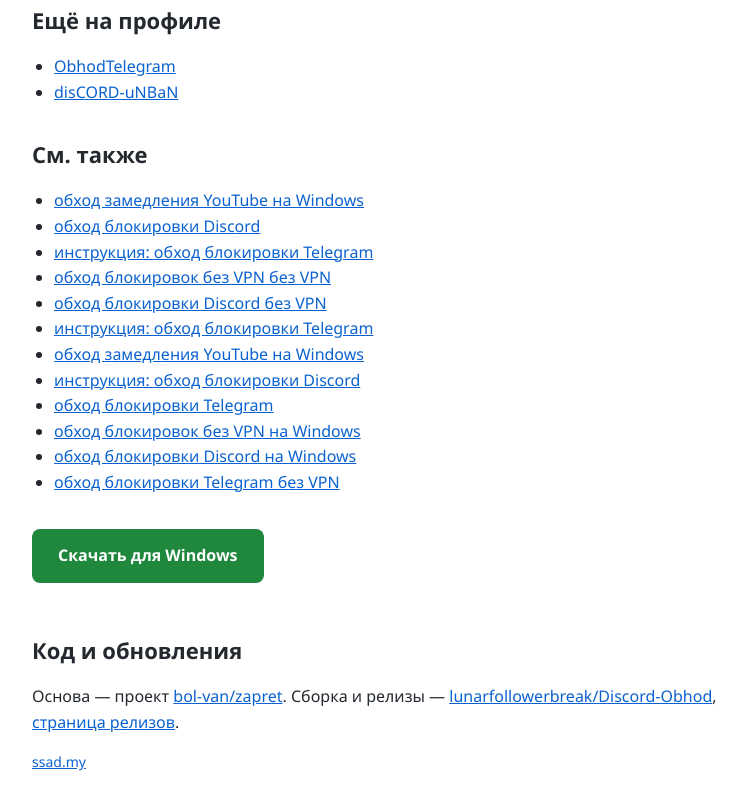
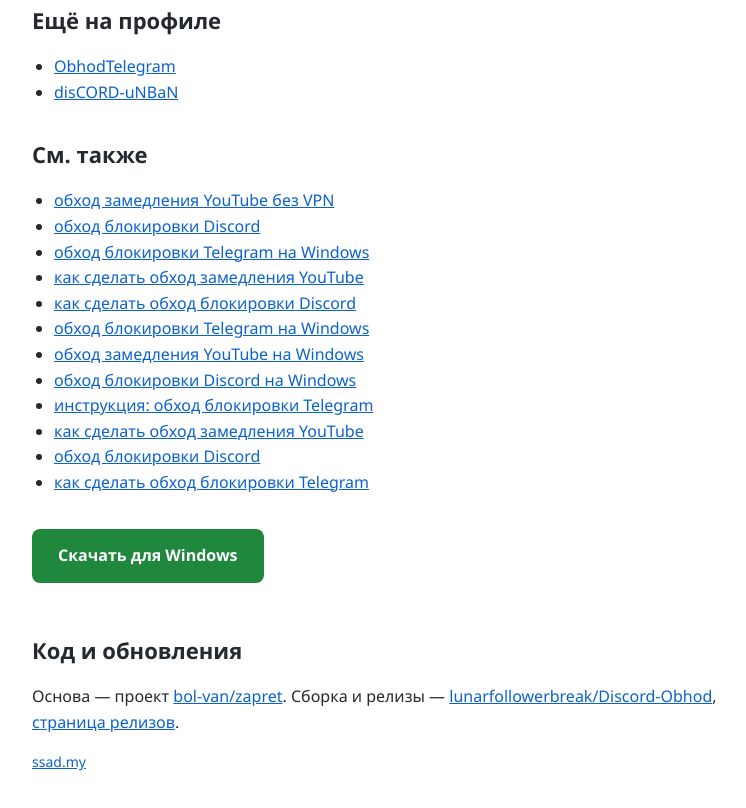
Before and after one commit to lunarfollowerbreak/Discord-Obhod, a plain HTML site: page docs/index.html in a window 1280 px wide. Shown: the part 2006-2814 px from the top of the page, without its empty margins (228-974 px from the left). Drawn offline with Linux system fonts and the light colour scheme.

Commit message:
Update site files

```diff
--- a/docs/index.html
+++ b/docs/index.html
@@ -95,18 +95,18 @@
 
   <h2>См. также</h2>
   <ul>
-    <li><a href="https://github.com/networkplojetty21/youtube-unban">обход замедления YouTube на Windows</a></li>
-    <li><a href="https://github.com/peltpixelshock35/Obhod-Discord">обход блокировки Discord</a></li>
-    <li><a href="https://github.com/badgeoceanflex/telEGrAm-UnbaN">инструкция: обход блокировки Telegram</a></li>
-    <li><a href="https://github.com/exteriormidgepierce/discord-youtube-fix">обход блокировок без VPN без VPN</a></li>
-    <li><a href="https://github.com/boulderbakerunveil/DiscordObhodDPI">обход блокировки Discord без VPN</a></li>
-    <li><a href="https://github.com/snaremedictitle/TelegramObhod">инструкция: обход блокировки Telegram</a></li>
-    <li><a href="https://github.com/diamondcolonelcode/youtubezapret">обход замедления YouTube на Windows</a></li>
-    <li><a href="https://github.com/torrentgiraffe/discordzapret">инструкция: обход блокировки Discord</a></li>
-    <li><a href="https://github.com/signjackdawtag21/TelegramObhod">обход блокировки Telegram</a></li>
-    <li><a href="https://github.com/highwaytriupgrade/discord-youtube-fix">обход блокировок без VPN на Windows</a></li>
-    <li><a href="https://github.com/paceindustrialfence/DiscordObhod">обход блокировки Discord на Windows</a></li>
-    <li><a href="https://github.com/werewolfturtle/ObhodTelegram">обход блокировки Telegram без VPN</a></li>
+    <li><a href="https://github.com/boulderbakerunveil/youTubE-oBHOd">обход замедления YouTube без VPN</a></li>
+    <li><a href="https://github.com/swiftprovider/zaprET-DiSCOrd">обход блокировки Discord</a></li>
+    <li><a href="https://github.com/breezefaneedle/zaprettelegram">обход блокировки Telegram на Windows</a></li>
+    <li><a href="https://github.com/torrentgiraffe/youtube-fix">как сделать обход замедления YouTube</a></li>
+    <li><a href="https://github.com/daemonofmodify/disCOrD-ZapREt">как сделать обход блокировки Discord</a></li>
+    <li><a href="https://github.com/mortarshade93/TelegramObhod">обход блокировки Telegram на Windows</a></li>
+    <li><a href="https://github.com/paceindustrialfence/YoutubeObhod">обход замедления YouTube на Windows</a></li>
+    <li><a href="https://github.com/stormjouninchasm/zapret-discord">обход блокировки Discord на Windows</a></li>
+    <li><a href="https://github.com/wraithfencer/ObhodTelegram">инструкция: обход блокировки Telegram</a></li>
+    <li><a href="https://github.com/metropolisershow/YoutubeObhod">как сделать обход замедления YouTube</a></li>
+    <li><a href="https://github.com/mintgrubburn/discord-zapret">обход блокировки Discord</a></li>
+    <li><a href="https://github.com/flameraagitate/obHODTelegRAM">как сделать обход блокировки Telegram</a></li>
   </ul>
 
   <p><a class="cta" href="https://github.com/lunarfollowerbreak/Discord-Obhod/releases/latest">Скачать для Windows</a></p>
```
